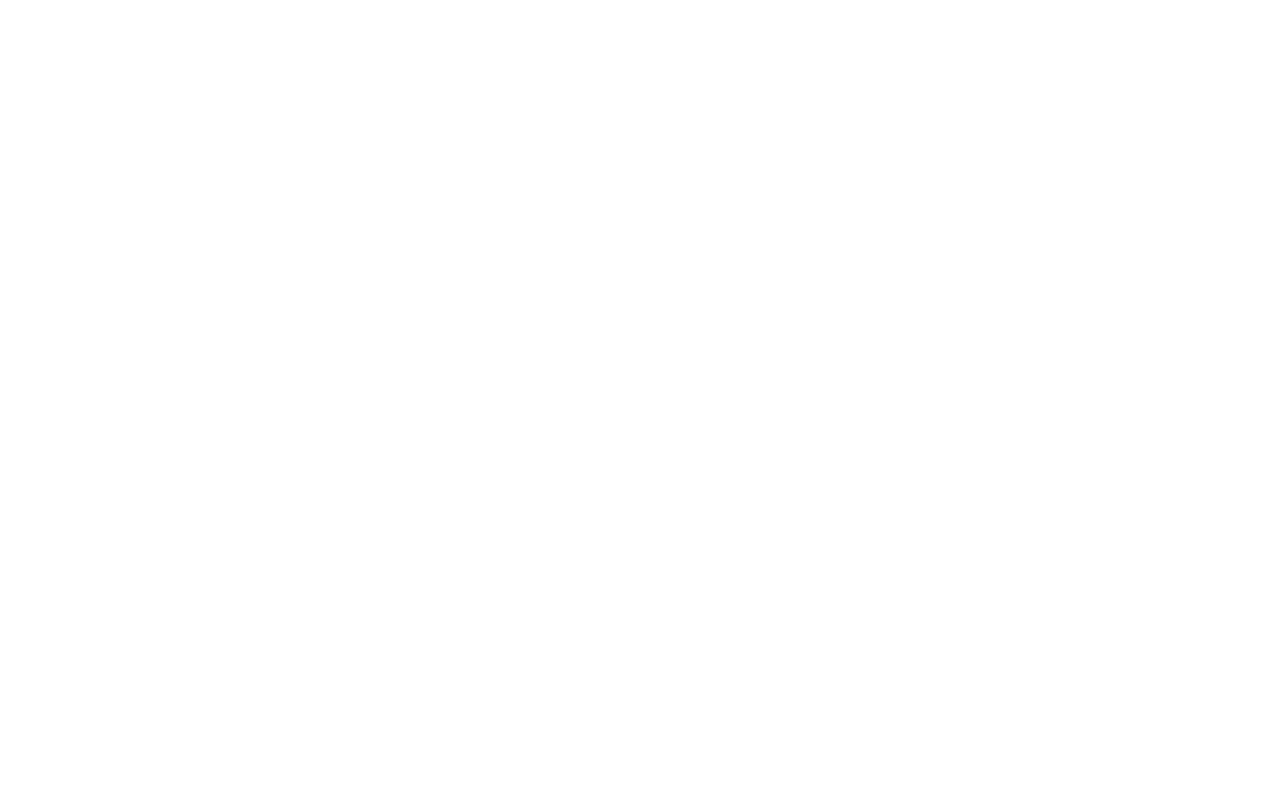
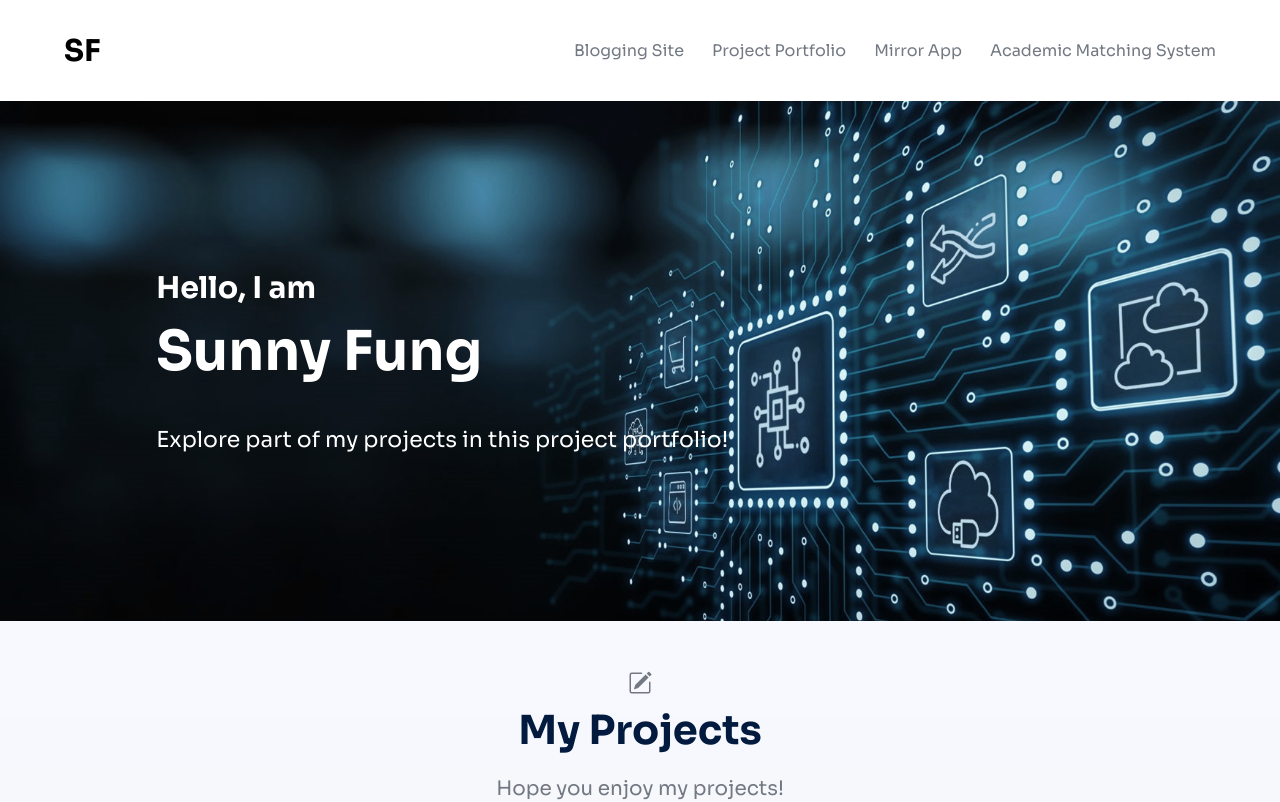
Before and after one commit to sap07fyl/project_portfolio, a React (Create React App) app: page / in a window 1280 px wide. Before the commit this address had no page. Shown: the top 802 px of the page. Built offline with nearby package versions, Linux system fonts and the light colour scheme.

Commit message:
test change homepage location

```diff
--- a/src/App.jsx
+++ b/src/App.jsx
@@ -8,8 +8,8 @@
 
   return (
     <Routes>
-      <Route exact path="/project_portfolio" element={<Home />} />
-      <Route path="/project_portfolio/project" >
+      <Route exact path="/" element={<Home />} />
+      <Route path="/project" >
         <Route path=":id" element={<ProjectDetail/>}></Route>
       </Route>
     </Routes>
```
